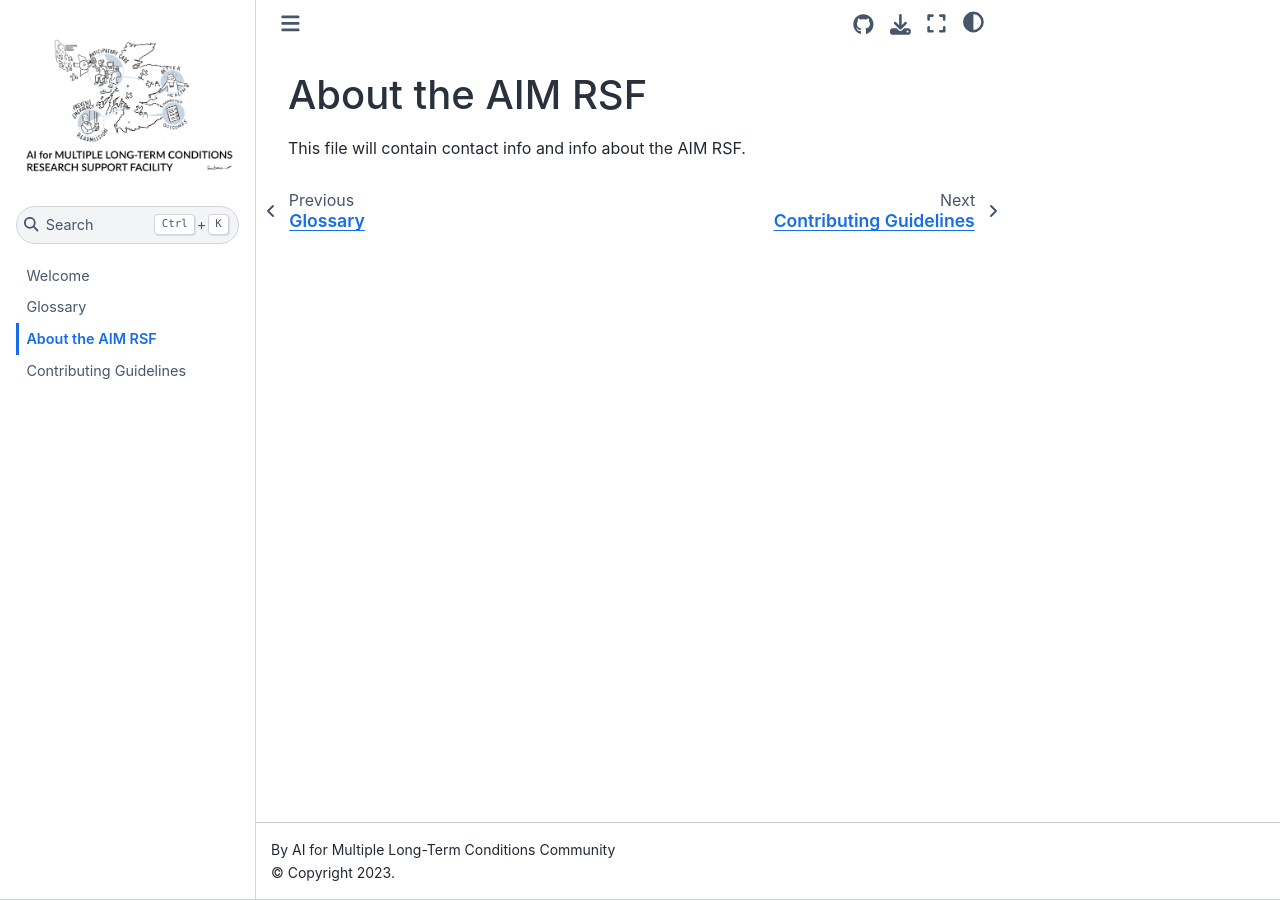
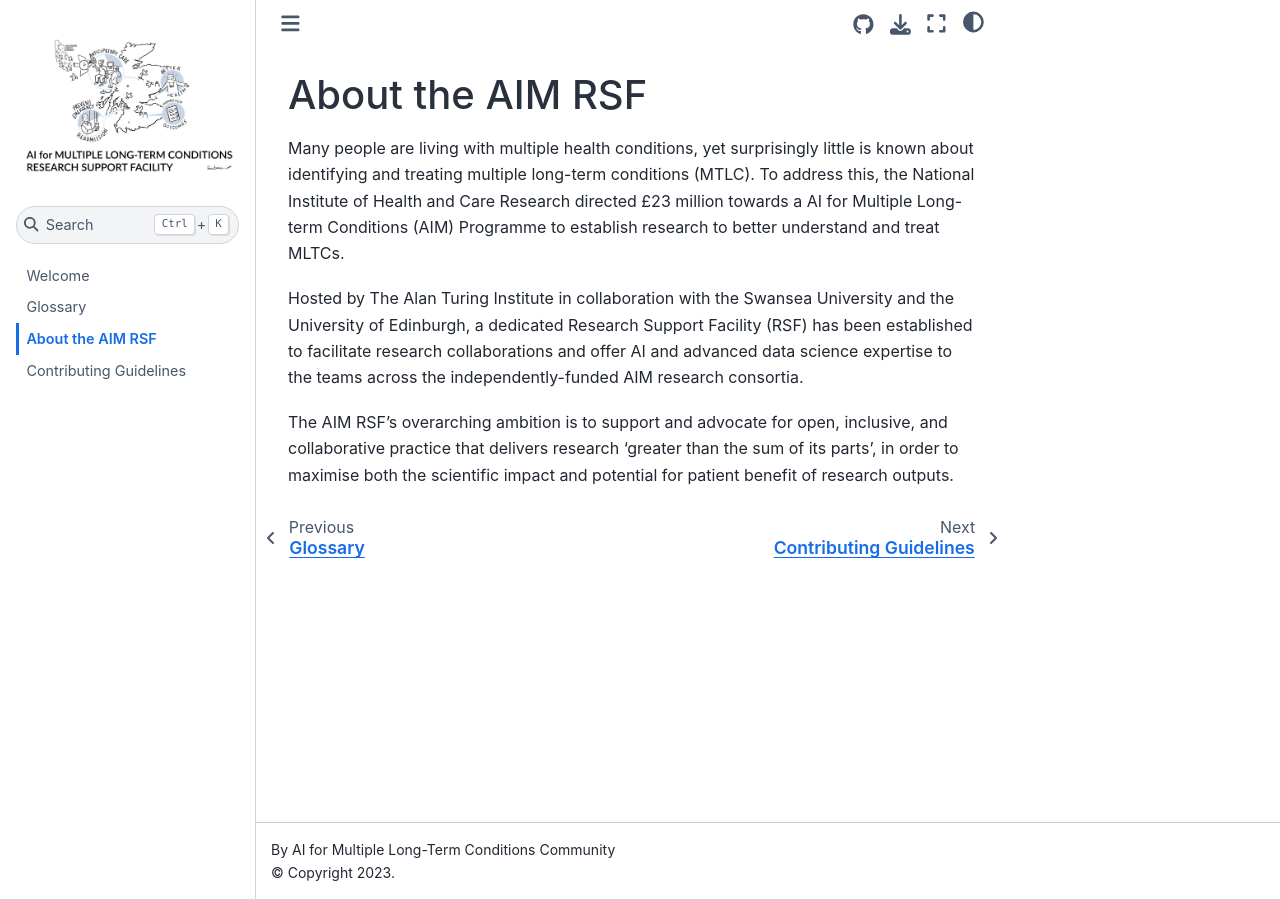
Before and after one commit to eirini-zormpa/Glossary-of-Terms, a Jupyter Book: the page built from docs/about.md, in a window 1280 px wide. Built offline with Jupyter Book 1.0.4 settings and Sphinx 7.4.7 and the Sphinx Book theme 1.1.4, drawn with Linux system fonts in a browser that asks for light colours.

Commit message:
Update about page
Added information about the AIM RSF to the about page.

```diff
--- a/docs/about.md
+++ b/docs/about.md
@@ -1,3 +1,7 @@
 # About the AIM RSF
 
-This file will contain contact info and info about the AIM RSF.
+Many people are living with multiple health conditions, yet surprisingly little is known about identifying and treating multiple long-term conditions (MTLC). To address this, the National Institute of Health and Care Research directed £23 million towards a AI for Multiple Long-term Conditions (AIM) Programme to establish research to better understand and treat MLTCs.
+
+Hosted by The Alan Turing Institute in collaboration with the Swansea University and the University of Edinburgh, a dedicated Research Support Facility (RSF) has been established to facilitate research collaborations and offer AI and advanced data science expertise to the teams across the independently-funded AIM research consortia.
+
+The AIM RSF’s overarching ambition is to support and advocate for open, inclusive, and collaborative practice that delivers research ‘greater than the sum of its parts’, in order to maximise both the scientific impact and potential for patient benefit of research outputs.
```
